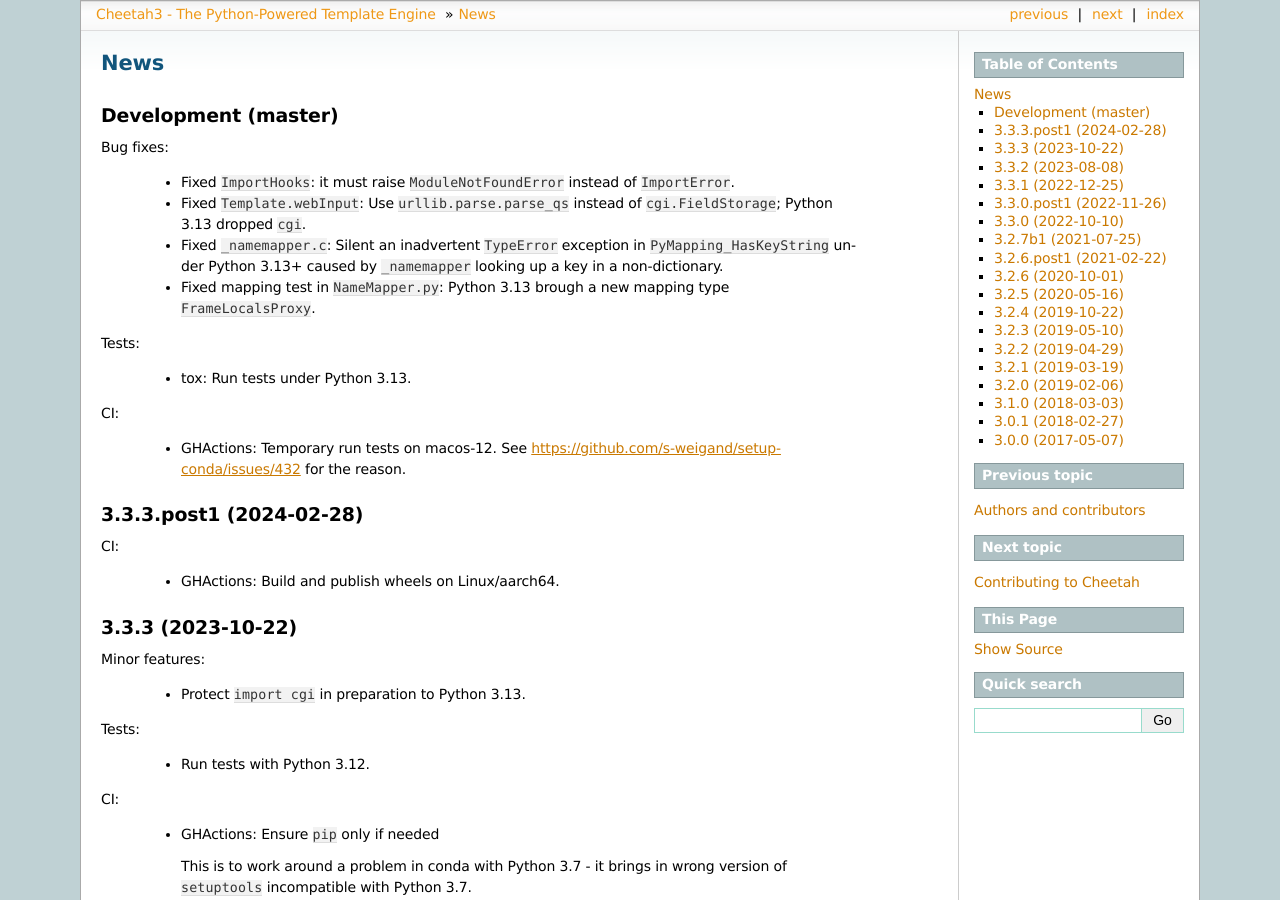
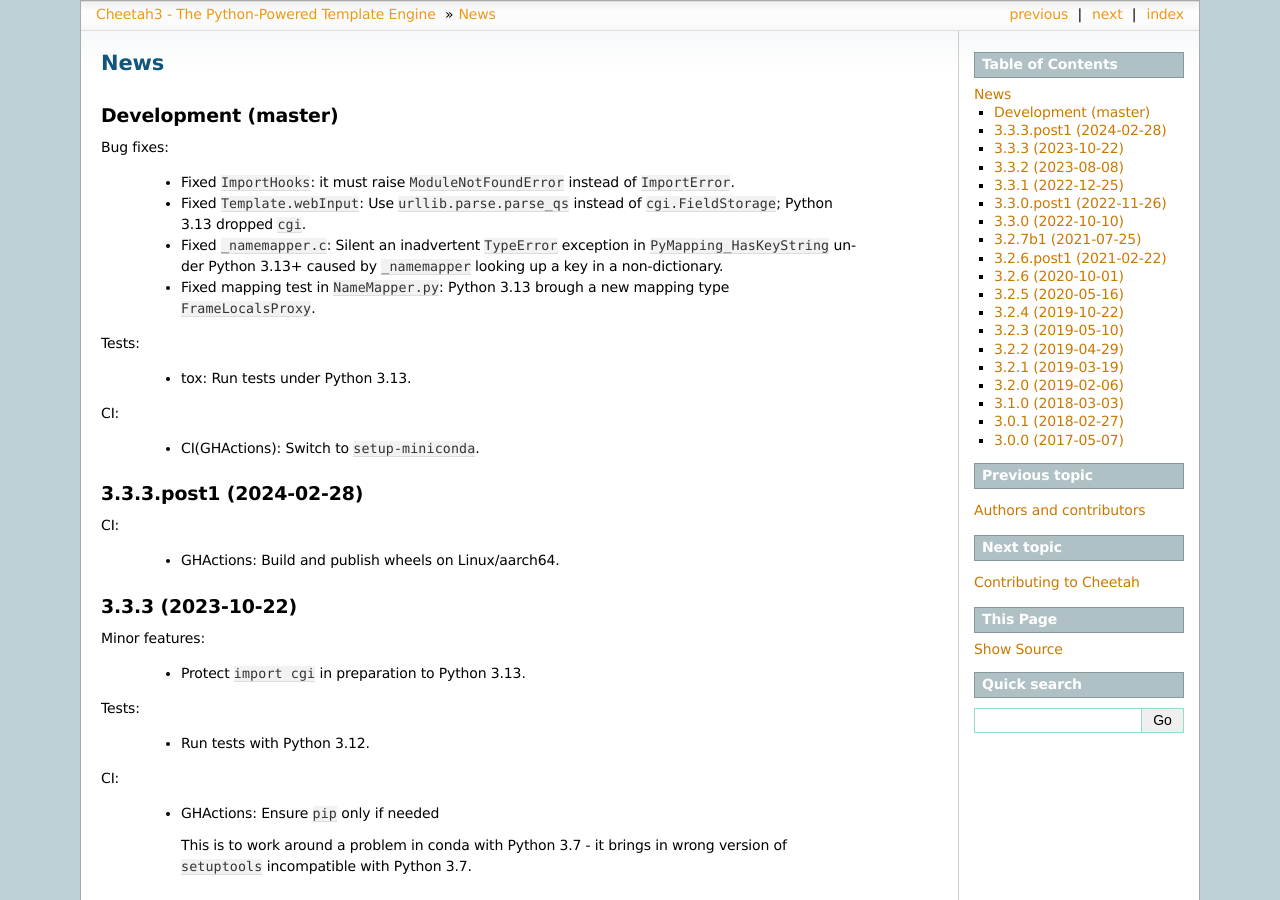
Before and after one commit to CheetahTemplate3/cheetah3, a Sphinx documentation site: the page built from docs/news.rst, in a window 1280 px wide and 900 px high. Built offline with Sphinx 7.4.7, drawn with Linux system fonts in a browser that asks for light colours; pages that are not in the unit, such as notebooks, are missing from menus.

Commit message:
CI(GHActions): Switch to `setup-miniconda`

```diff
--- a/docs/news.rst
+++ b/docs/news.rst
@@ -25,8 +25,7 @@ Tests:
 
 CI:
 
-  - GHActions: Temporary run tests on macos-12. See
-    https://github.com/s-weigand/setup-conda/issues/432 for the reason.
+  - CI(GHActions): Switch to ``setup-miniconda``.
 
 3.3.3.post1 (2024-02-28)
 ------------------------
```
Also changed, not shown: 1 other file.
